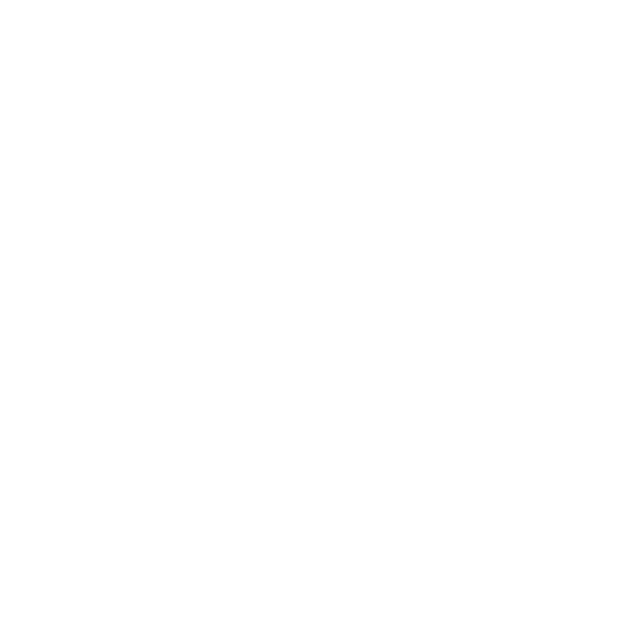
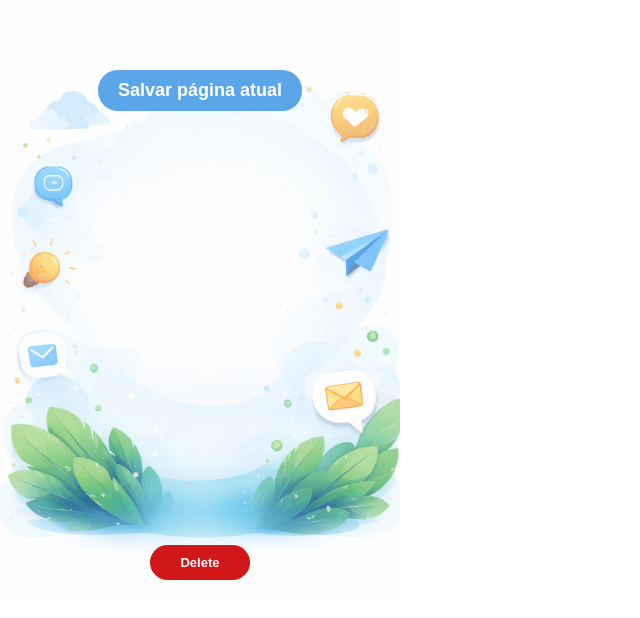
Before and after one commit to 2008davidalmeida-sketch/Save-Links-Extension, a browser extension: page src/index.html in a window 1280 px wide. Shown: the whole page, without its empty margins (0-640 px from the left). Drawn offline with Linux system fonts and the light colour scheme.

Commit message:
initial raw design

```diff
--- a/src/index.html
+++ b/src/index.html
@@ -1,11 +1,32 @@
 <!DOCTYPE html>
 <html lang="en">
 <head>
+
     <meta charset="UTF-8">
     <meta name="viewport" content="width=device-width, initial-scale=1.0">
     <title>Save Links</title>
+
+    <link rel="stylesheet" href="style.css">
+
 </head>
 <body>
 
+    <div id="configs-container">
+        <button id="configs"></button>
+    </div>
+
+    <div id="header">
+        <button id="save-btn">Salvar página atual</button>
+    </div>
+
+    <div id="objects-container">
+
+    </div>
+
+    <div id="delete-container">
+        <button id="delete-btn">Delete</button>
+    </div>
+
+    <script src="/src/scripts/main.js"></script>
 </body>
 </html>
--- a/src/style.css
+++ b/src/style.css
@@ -1,8 +1,95 @@
 html, body {
     width: 400px;
     height: 600px;
+
+    background: url(/images/7304f479-3bda-47e8-a711-d96230f978bb.png);
+    background-size: contain;       /* or use `contain` if you want the whole image visible */
+    background-position: center;
+    background-repeat: no-repeat;
+
     margin: 0;
     padding: 0;
     box-sizing: border-box;
     font-family:Arial, Helvetica, sans-serif ;
 }
+
+/* Global designs */
+button{
+
+    margin: 10px auto;
+    padding: 10px 20px;
+    border: none;
+    border-radius: 20px;
+    color: white;
+    font-weight: bold;
+    font-size: 18px;
+    transition: background-color 0.3s ease;
+    transition: all 0.3s ease;
+}
+
+button:hover{
+    transform: scale(1.05);
+    transition: transform 0.3s ease-in-out;
+}
+
+
+/* Configurations */
+#configs-container {
+    height: 60px;
+    display: flex;
+    justify-content: end;
+}
+
+#configs{
+    margin: 10px;
+    background: none;
+    font-size: 30px;
+    border: none;
+    border-radius: 50px;
+}
+
+#configs:hover{
+    background-color: hsl(0, 0%, 95%);
+}
+
+
+/* Header */
+#header {
+    height: 60px;
+    text-align: center;
+}
+
+#save-btn{
+    background-color: #5aa6e9;
+}
+
+#save-btn:hover{
+    background-color: hsl(208, 76%, 60%);
+}
+
+
+/* Objects-container */
+#objects-container {
+    height: 420px;
+}
+
+
+/* Delete */
+#delete-container {
+    text-align: center;
+    height: 60px;
+}
+
+#delete-btn {
+    font-size: 13px;
+    margin: 5px auto;
+    width: 100px;
+    background-color: rgb(209, 23, 23);
+}
+
+#delete-btn:hover {
+    font-size: 13px;
+    margin: 5px auto;
+    width: 100px;
+    background-color: hsl(0, 80%, 40%);
+}
```
Also changed, not shown: images/7304f479-3bda-47e8-a711-d96230f978bb.png (added), manifest.json. Lines whose indentation alone changed are shown as unchanged.
